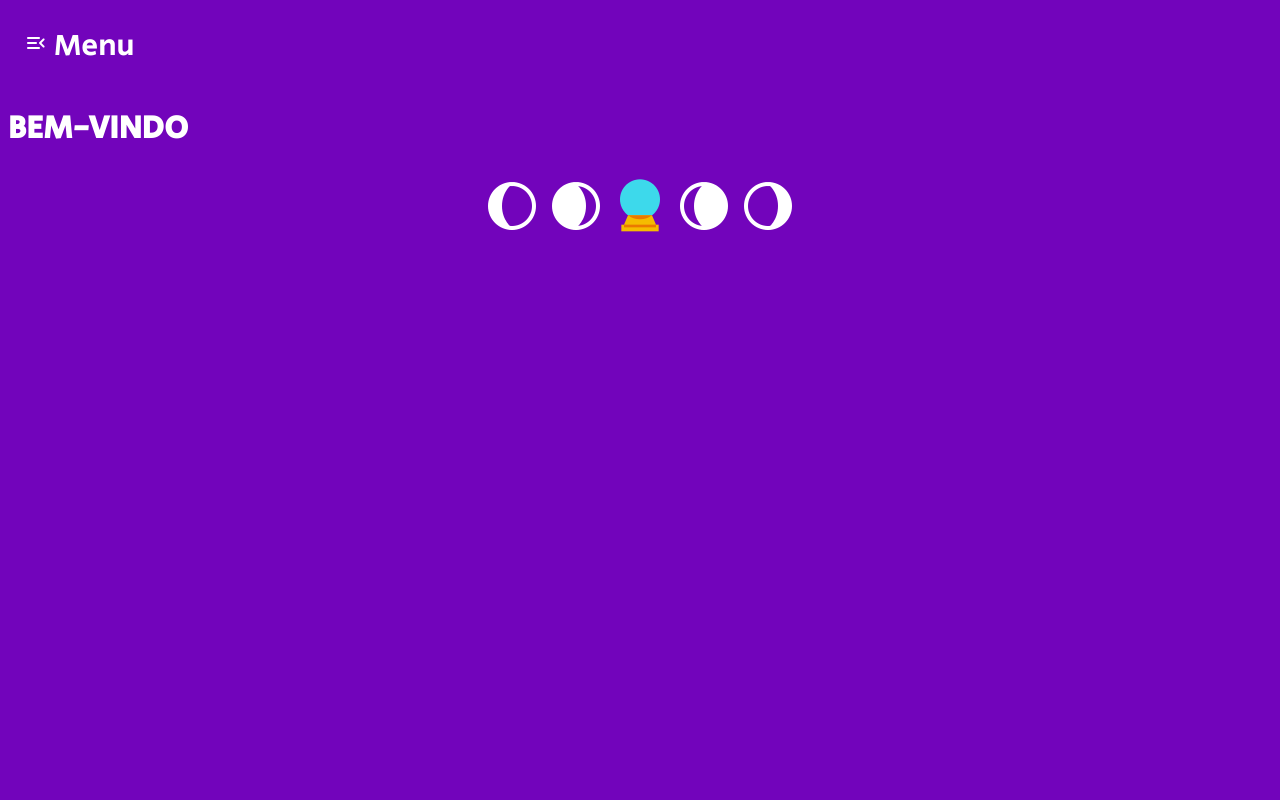
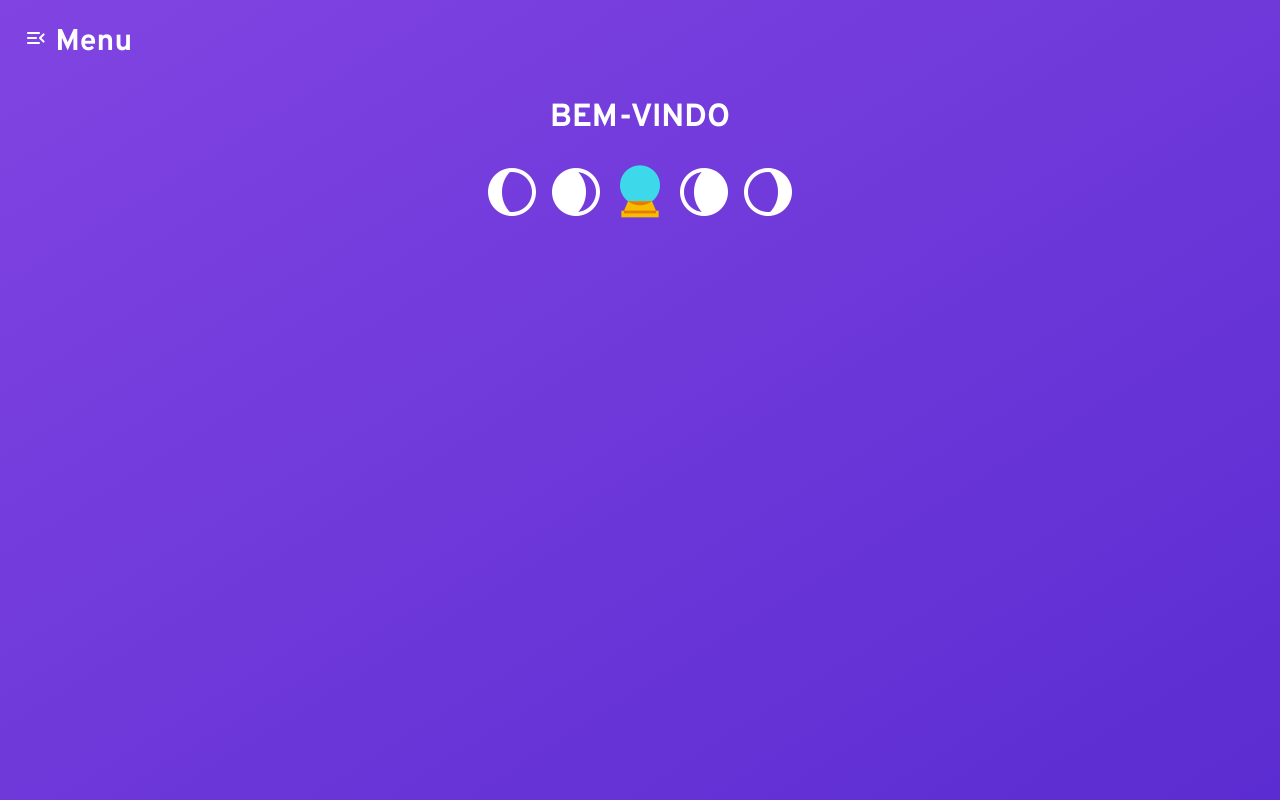
Before and after one commit to LucasRibeiroRJBR/Signos, a Flask app: page / in a window 1280 px wide. Run offline with Flask 2, Linux system fonts and the light colour scheme; some web fonts are replaced.

Commit message:
background color chaging

```diff
--- a/static/estilo.css
+++ b/static/estilo.css
@@ -1,7 +1,10 @@
 @import url("https://fonts.googleapis.com/css2?family=Macondo&family=Merriweather+Sans:wght@500&family=Oleo+Script:wght@700&display=swap");
 
 * {
-  background: #7204bb;
+  background: #8144E2;
+  background: -webkit-linear-gradient(top left, #8144E2, #5B2CD1);
+  background: -moz-linear-gradient(top left, #8144E2, #5B2CD1);
+  background: linear-gradient(to bottom right, #8144E2, #5B2CD1);
   color: white;
 }
 
--- a/templates/base.html
+++ b/templates/base.html
@@ -6,15 +6,24 @@
     <style>
       @import url("https://fonts.googleapis.com/css2?family=Macondo&family=Merriweather+Sans:wght@500&family=Oleo+Script:wght@700&display=swap");
       @import url('https://fonts.googleapis.com/css2?family=Secular+One&display=swap');
+      @import url('https://fonts.googleapis.com/css2?family=Overpass:wght@700&display=swap');
 
       body {
-        background: #7204bb;
+        background: #8144E2;
+        background: -webkit-linear-gradient(top left, #8144E2, #5B2CD1);
+        background: -moz-linear-gradient(top left, #8144E2, #5B2CD1);
+        background: linear-gradient(to bottom right, #8144E2, #5B2CD1);
+        background-attachment: fixed;
         color: white;
-        font-family: 'Secular One', sans-serif;
+        font-family: 'Overpass', sans-serif;
+      }
+
+      h1 {
+        text-align: center;
       }
 
       li {
-        font-family: 'Secular One', sans-serif;
+        font-family: 'Overpass', sans-serif;
         font-size: 16px;
       }
 
```
